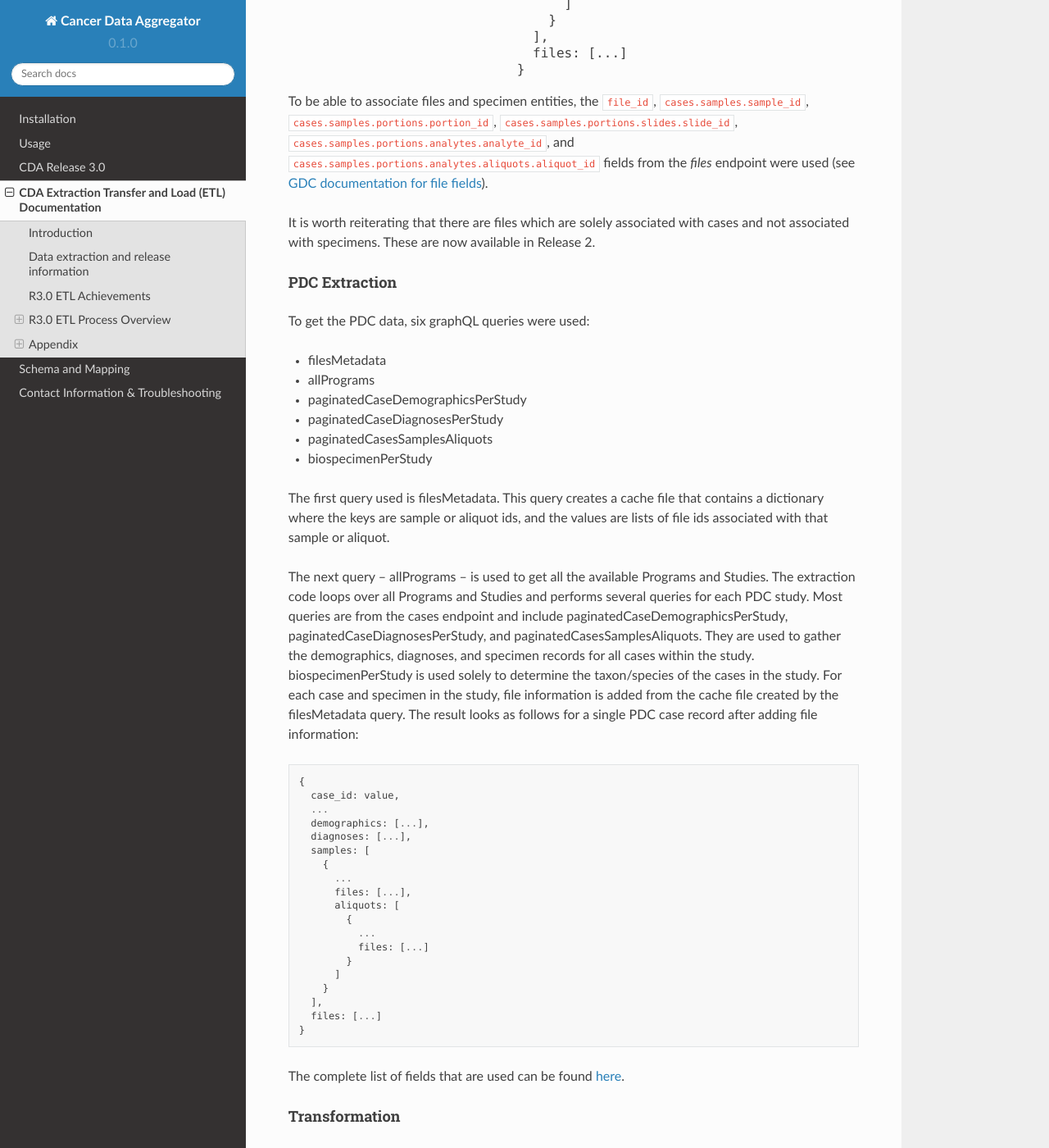
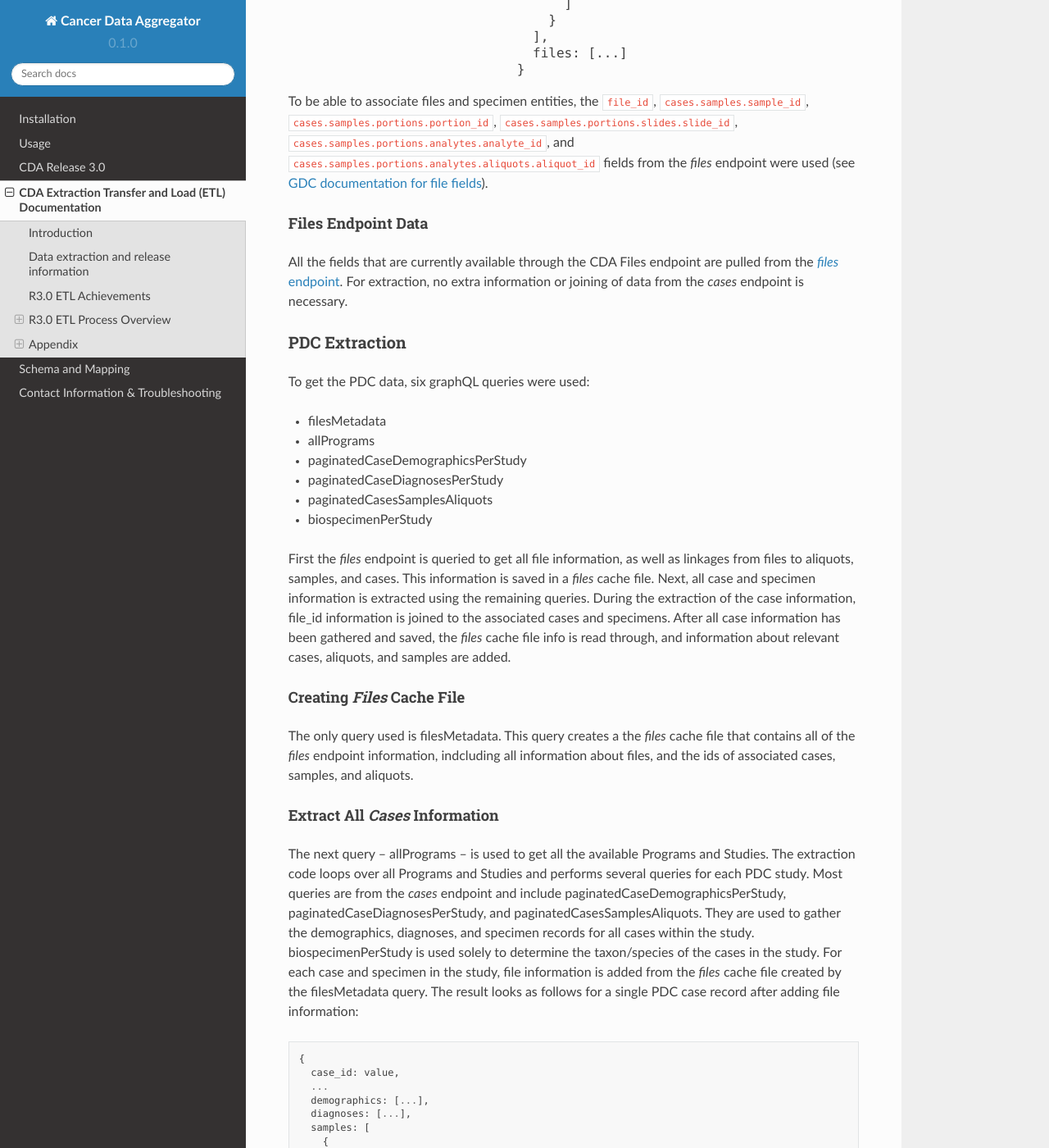
Before and after one commit to CancerDataAggregator/CDA-HelpDesk, a Sphinx documentation site: the page built from docs/source/ETL.md, in a window 1280 px wide and 1400 px high, scrolled down 5714 px. Shown: the whole window at 82% size. Built offline with Sphinx 7.4.7 and the Read the Docs theme 2.0.0, drawn with Linux system fonts in a browser that asks for light colours; some of the changed text lies outside the part shown.

Commit message:
update appendix extraction info

````diff
--- a/docs/source/ETL.md
+++ b/docs/source/ETL.md
@@ -73,11 +73,9 @@
 
 ## Appendix
 
-### GDC and PDC
-
-#### GDC Extraction
-
-All the fields that are currently available through the CDA are pulled from the _cases_ endpoint. Since files information can be also obtained through the _cases_ endpoint (see files record under [GDC documentation for case fields](https://docs.gdc.cancer.gov/API/Users_Guide/Appendix_A_Available_Fields/#case-fields)), but only as a record that is linked to the case entity, GDC Extract step utilizes _files_ endpoint to enable linking files with specimens:
+### GDC Extraction
+#### Cases Endpoint Data
+All the fields that are currently available through the CDA Subjects endpoint are pulled from the _cases_ endpoint. Since files information can be also obtained through the _cases_ endpoint (see files record under [GDC documentation for case fields](https://docs.gdc.cancer.gov/API/Users_Guide/Appendix_A_Available_Fields/#case-fields)), but only as a record that is linked to the case entity, GDC Extract step utilizes _files_ endpoint to enable linking files with specimens:
 
 <table>
     <caption><b>Table 1</b>. JSON on the left represents raw data that is pulled from the GDC API using _cases_ endpoint. On the right, we can see the final, processed JSON that includes <b>files</b> records under all specimen type entities. The complete list of fields that are used can be found <a href="https://cda.readthedocs.io/en/latest/Schema.html">here</a>.</caption>
@@ -162,10 +160,10 @@
 
 To be able to associate files and specimen entities, the `file_id`, `cases.samples.sample_id`, `cases.samples.portions.portion_id`, `cases.samples.portions.slides.slide_id`, `cases.samples.portions.analytes.analyte_id`, and `cases.samples.portions.analytes.aliquots.aliquot_id` fields from the _files_ endpoint were used (see [GDC documentation for file fields](https://docs.gdc.cancer.gov/API/Users_Guide/Appendix_A_Available_Fields/#file-fields)).
 
-It is worth reiterating that there are files which are solely associated with cases and not associated with specimens. These are now available in Release 2.
+#### Files Endpoint Data
+All the fields that are currently available through the CDA Files endpoint are pulled from the [_files_ endpoint](https://docs.gdc.cancer.gov/API/Users_Guide/Appendix_A_Available_Fields/#file-fields). For extraction, no extra information or joining of data from the _cases_ endpoint is necessary.
 
-
-#### PDC Extraction
+### PDC Extraction
 
 To get the PDC data, six graphQL queries were used:
 
@@ -176,9 +174,14 @@
 * paginatedCasesSamplesAliquots
 * biospecimenPerStudy
 
-The first query used is filesMetadata. This query creates a cache file that contains a dictionary where the keys are sample or aliquot ids, and the values are lists of file ids associated with that sample or aliquot.
+First the _files_ endpoint is queried to get all file information, as well as linkages from files to aliquots, samples, and cases. This information is saved in a _files_ cache file. Next, all case and specimen information is extracted using the remaining queries. During the extraction of the case information, file_id information is joined to the associated cases and specimens. After all case information has been gathered and saved, the _files_ cache file info is read through, and information about relevant cases, aliquots, and samples are added.
 
-The next query – allPrograms – is used to get all the available Programs and Studies. The extraction code loops over all Programs and Studies and performs several queries for each PDC study. Most queries are from the cases endpoint and include paginatedCaseDemographicsPerStudy, paginatedCaseDiagnosesPerStudy, and paginatedCasesSamplesAliquots. They are used to gather the demographics, diagnoses, and specimen records for all cases within the study. biospecimenPerStudy is used solely to determine the taxon/species of the cases in the study. For each case and specimen in the study, file information is added from the cache file created by the filesMetadata query. The result looks as follows for a single PDC case record after adding file information:
+#### Creating _Files_ Cache File
+The only query used is filesMetadata. This query creates a the _files_ cache file that contains all of the _files_ endpoint information, indcluding all information about files, and the ids of associated cases, samples, and aliquots.
+
+#### Extract All _Cases_ Information
+
+The next query – allPrograms – is used to get all the available Programs and Studies. The extraction code loops over all Programs and Studies and performs several queries for each PDC study. Most queries are from the _cases_ endpoint and include paginatedCaseDemographicsPerStudy, paginatedCaseDiagnosesPerStudy, and paginatedCasesSamplesAliquots. They are used to gather the demographics, diagnoses, and specimen records for all cases within the study. biospecimenPerStudy is used solely to determine the taxon/species of the cases in the study. For each case and specimen in the study, file information is added from the _files_ cache file created by the filesMetadata query. The result looks as follows for a single PDC case record after adding file information:
 
 
 ```
@@ -204,8 +207,69 @@
 ```
 The complete list of fields that are used can be found [here](./Schema.md).
 
+#### Add Case and Specimen Info to _Files_ Cache File
+After all _cases_ information has been extracted, and _file_ information added where necessary, case and specimen data are added to the _files_ cache file.
+<table>
+    <caption><b>Table 2</b>. JSON on the left represents raw data that is pulled from the PDC API using the _files_ endpoint. On the right, we can see the final, processed JSON that includes cases, samples, and aliquots records under all file entities. The complete list of fields that are used can be found <a href="https://cda.readthedocs.io/en/latest/Schema.html">here</a>.</caption>
+<tr>
+<th>PDC _Files_ Extract w/out _Cases_ and _Specimen_ info</th>
+<th>PDC _Files_ Extract with _Cases_ and _Specimen_ info</th>
+</tr>
+<tr>
+<td>
+<pre>
+{
+  file_id: value,
+  ...
+  aliquots: [
+    {
+      aliquot_id: value,
+      sample_id: value,
+      case_id: value
+    },
+    {
+      aliquot_id: value,
+      sample_id: value,
+      case_id: value
+    },
+    ...
+  ]
+}
+</pre>
+</td>
+<td>
+<pre>
+{
+  file_id: value,
+  ...
+  cases: [
+    {
+      case_id: value
+      ...
+      samples: [
+        {
+            sample_id: value,
+            ...
+            aliquots: [
+                {
+                    aliquot_id: value,
+                    ...
+                },
+                ...
+            ]
+        },
+        ...
+      ]
+    },
+    ...
+  ]
+}
+</pre>
+</td>
+</tr>
+</table>
 
-#### Transformation
+### Transformation
 
 Transformation in this section can for the most part be broken into two steps. The first transformation step has both structural and simple field name changes to the extracted data files. The details of this process are slightly different for each DC, however the end result is the same. Each entry in the resultant file still correlates to a case/**ResearchSubject**, but is in an equivalent structure to the final schema where each entry will correspond to a Subject. In this file, Subjects may correspond to multiple entries and must be aggregated together.
 
````
